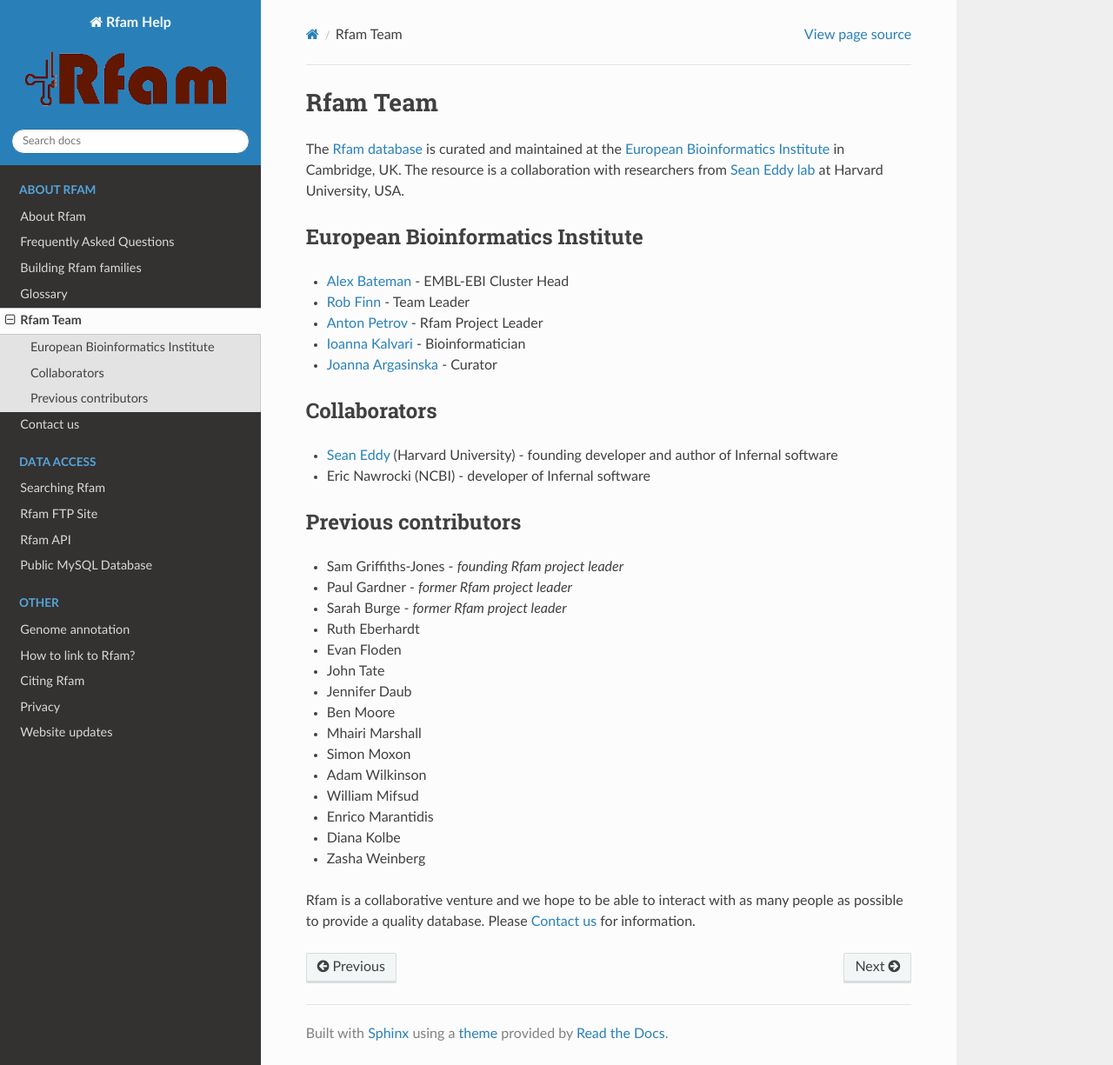
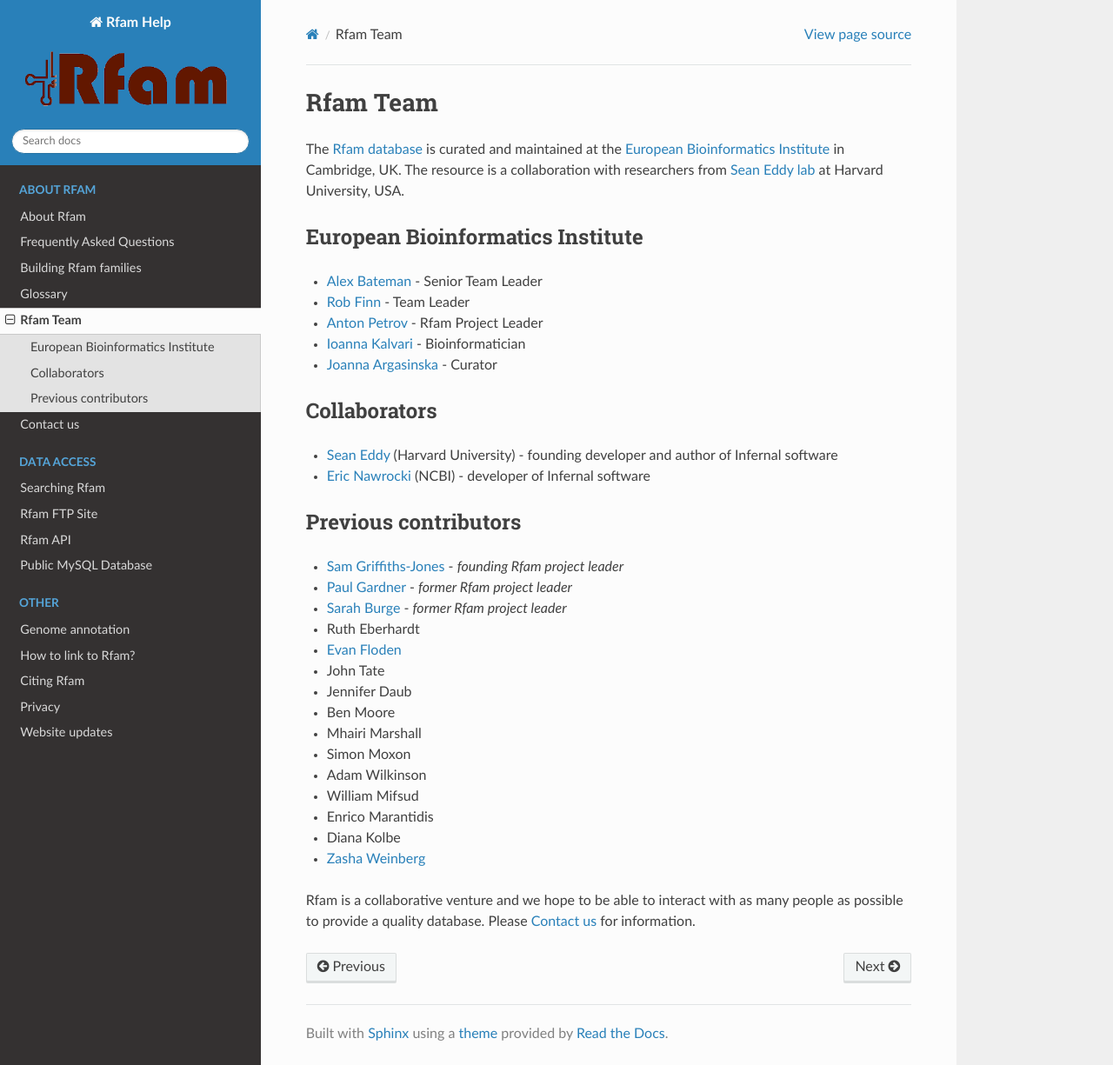
Before and after one commit to Rfam/rfam-docs, a Sphinx documentation site: the page built from docs/source/rfam-team.rst, in a window 1280 px wide and 1225 px high. Shown: the whole window at 87% size. Built offline with Sphinx 7.4.7 and the Read the Docs theme 2.0.0, drawn with Linux system fonts in a browser that asks for light colours; some of the changed lines change nothing that is shown.

Commit message:
Add ORCID links for Rfam team

```diff
--- a/docs/source/rfam-team.rst
+++ b/docs/source/rfam-team.rst
@@ -8,7 +8,7 @@
 European Bioinformatics Institute
 ---------------------------------
 
-* `Alex Bateman <http://www.ebi.ac.uk/about/people/alex-bateman>`_ - EMBL-EBI Cluster Head
+* `Alex Bateman <http://www.ebi.ac.uk/about/people/alex-bateman>`_ - Senior Team Leader
 * `Rob Finn <http://www.ebi.ac.uk/about/people/rob-finn>`_ - Team Leader
 * `Anton Petrov <http://www.ebi.ac.uk/about/people/anton-petrov>`_ - Rfam Project Leader
 * `Ioanna Kalvari <http://www.ebi.ac.uk/about/people/ioanna-kalvari>`_ - Bioinformatician
@@ -17,17 +17,17 @@
 Collaborators
 -------------
 
-* `Sean Eddy <http://eddylab.org/people.html>`_ (Harvard University) - founding developer and author of Infernal software
-* Eric Nawrocki (NCBI) - developer of Infernal software
+* `Sean Eddy <http://orcid.org/0000-0001-6676-4706>`_ (Harvard University) - founding developer and author of Infernal software
+* `Eric Nawrocki <http://orcid.org/0000-0002-2497-3427>`_ (NCBI) - developer of Infernal software
 
 Previous contributors
 ---------------------
 
-* Sam Griffiths-Jones - *founding Rfam project leader*
-* Paul Gardner - *former Rfam project leader*
-* Sarah Burge - *former Rfam project leader*
+* `Sam Griffiths-Jones <http://orcid.org/0000-0001-6043-807X>`_ - *founding Rfam project leader*
+* `Paul Gardner <http://orcid.org/0000-0002-7808-1213>`_ - *former Rfam project leader*
+* `Sarah Burge <http://orcid.org/0000-0002-2506-927X>`_ - *former Rfam project leader*
 * Ruth Eberhardt
-* Evan Floden
+* `Evan Floden <http://orcid.org/0000-0002-5431-190X>`_
 * John Tate
 * Jennifer Daub
 * Ben Moore
@@ -37,7 +37,7 @@
 * William Mifsud
 * Enrico Marantidis
 * Diana Kolbe
-* Zasha Weinberg
+* `Zasha Weinberg <http://orcid.org/0000-0002-6681-3624>`_
 
 Rfam is a collaborative venture and we hope to be able to interact
 with as many people as possible to provide a quality database. Please
```
